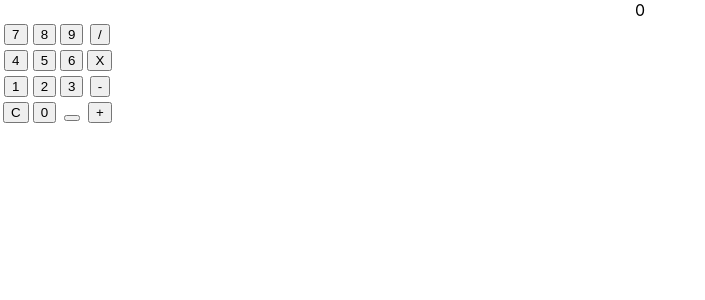
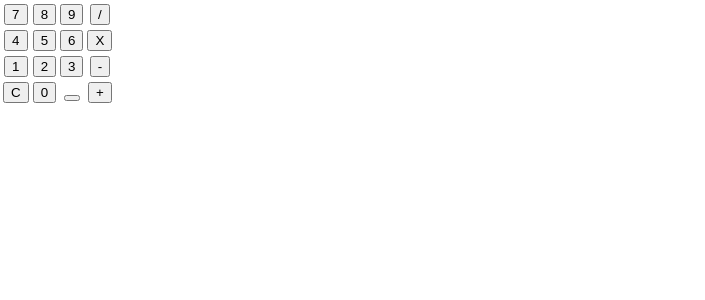
Before and after one commit to JoshuaWatson7024/CalculatorApp, a React (Create React App) app: page / in a window 1280 px wide. Shown: the top 300 px of the page, without its empty margins (0-705 px from the left). Built offline with nearby package versions, Linux system fonts and the light colour scheme.

Commit message:
Blank Space

```diff
--- a/src/App.tsx
+++ b/src/App.tsx
@@ -4,7 +4,7 @@ import { ButtonTable } from './ButtonTable';
 import { Display } from './Display';
 
 function App(): JSX.Element {
-  const [display, setDisplay] = useState<string>("0");
+  const [display, setDisplay] = useState<string>(" ");
 
   return (
     <div className="App">
--- a/src/ButtonTable.tsx
+++ b/src/ButtonTable.tsx
@@ -56,7 +56,7 @@ export const ButtonTable = ({change, disp}: {change: (text: string) => void; dis
                 <button className="blankBut" onClick={() => change("")}> </button>
             </td>
             <td>
-                <button className="fxnBut" onClick={() => change("0")}>+</button>
+                <button className="fxnBut" onClick={() => change(" ")}>+</button>
             </td>
         </tr>
     </table>
```
